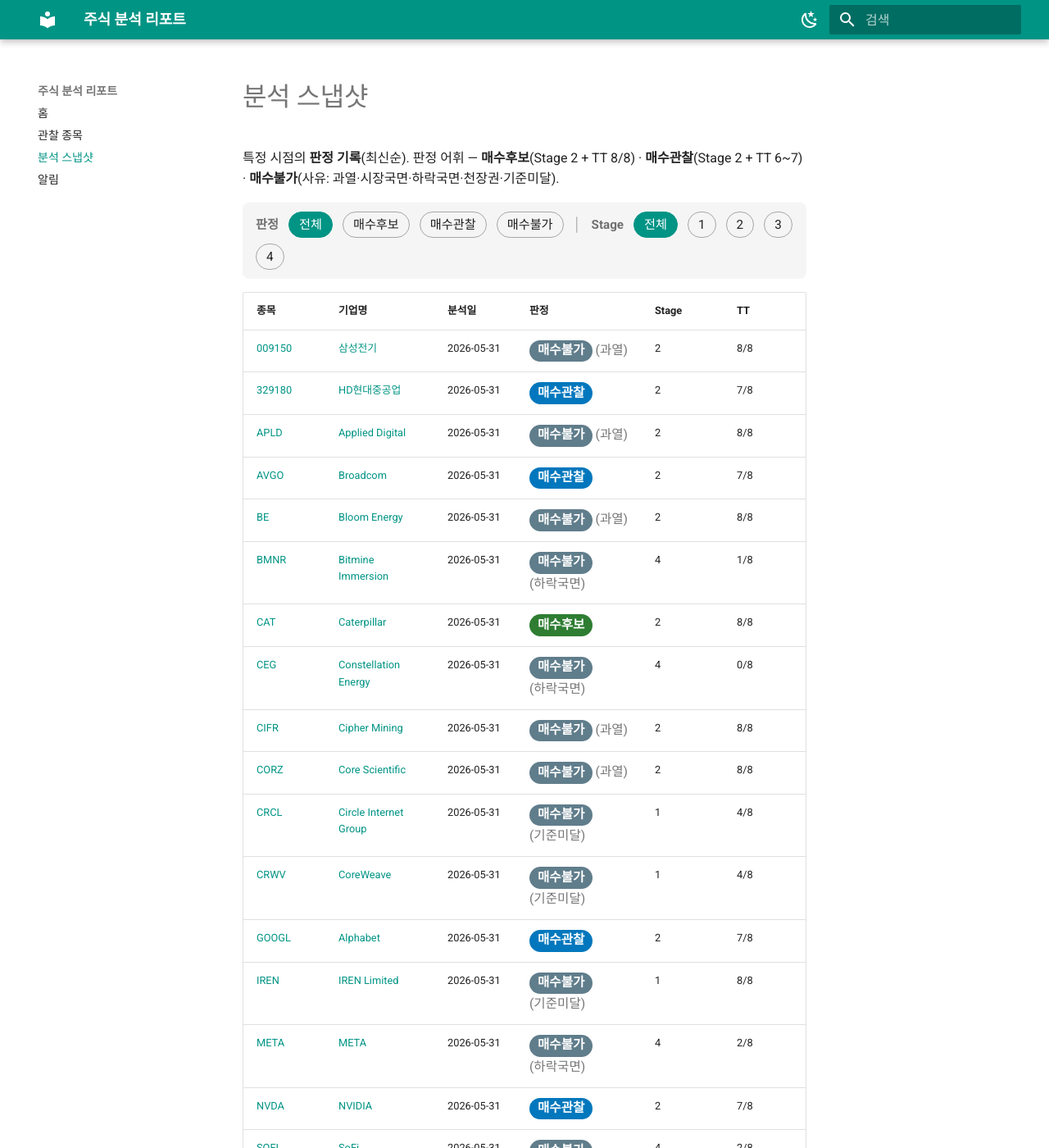
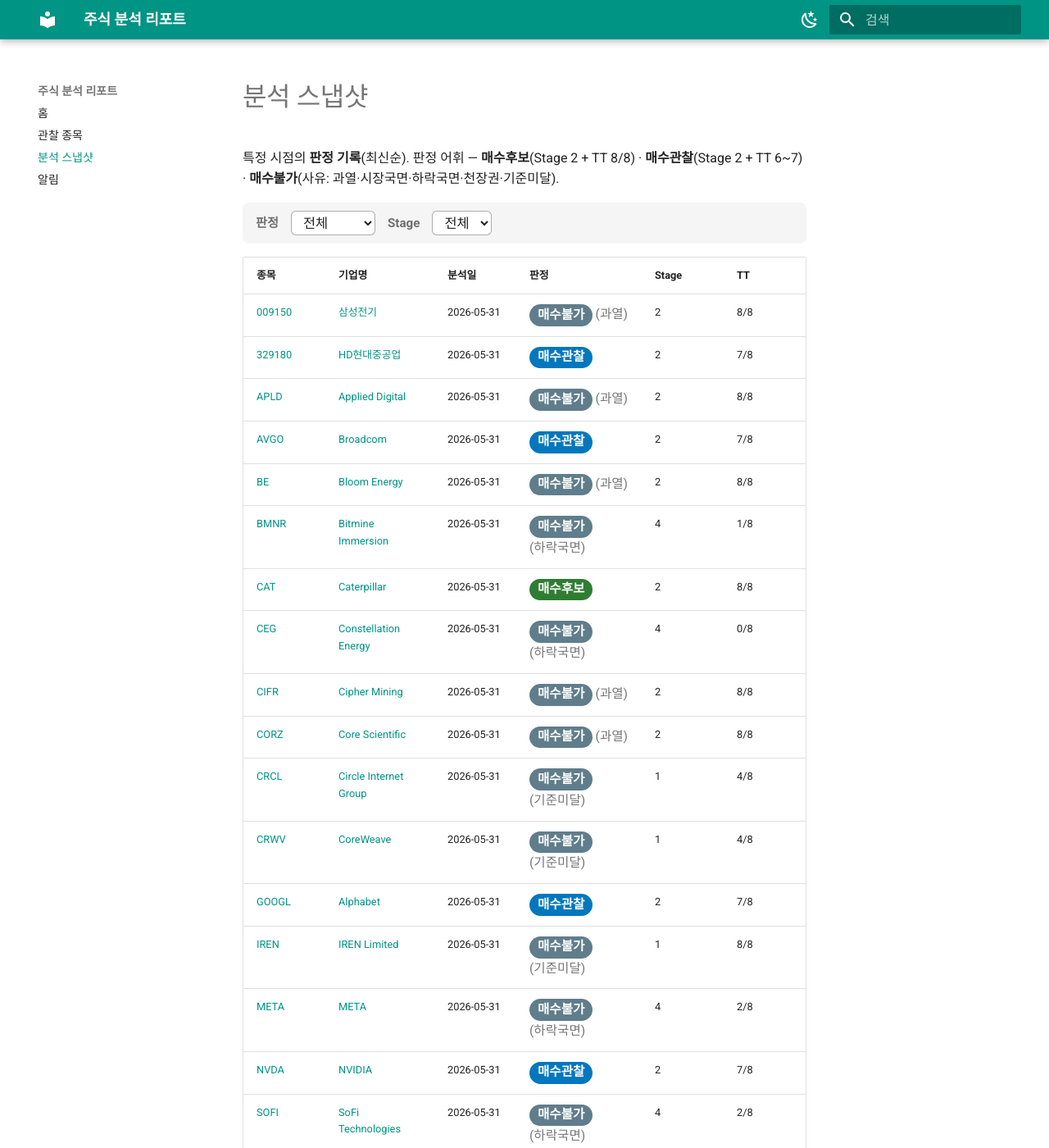
Before and after one commit to workindex/stock-reports, an MkDocs documentation site: the page built from docs/snapshots/index.md, in a window 1280 px wide and 1400 px high. Shown: the whole window at 82% size. Built offline with MkDocs 1.6.1 and Material for MkDocs 9.7.7, drawn with Linux system fonts in a browser that asks for light colours; comment, search, counter and statistics services are not loaded.

Commit message:
refactor: 필터 UI를 버튼에서 select 드롭다운으로 변경

```diff
--- a/docs/javascripts/tablesort.js
+++ b/docs/javascripts/tablesort.js
@@ -37,15 +37,9 @@
     });
   }
 
-  document.querySelectorAll('.sf').forEach(function (btn) {
-    btn.addEventListener('click', function () {
-      var field = btn.dataset.f;
-      filterState[field] = btn.dataset.v;
-
-      document.querySelectorAll('.sf[data-f="' + field + '"]').forEach(function (b) {
-        b.classList.toggle('active', b === btn);
-      });
-
+  document.querySelectorAll('.sf-select').forEach(function (sel) {
+    sel.addEventListener('change', function () {
+      filterState[sel.dataset.f] = sel.value;
       applyFilters();
     });
   });
--- a/docs/snapshots/index.md
+++ b/docs/snapshots/index.md
@@ -3,18 +3,21 @@
 특정 시점의 **판정 기록**(최신순). 판정 어휘 — **매수후보**(Stage 2 + TT 8/8) · **매수관찰**(Stage 2 + TT 6~7) · **매수불가**(사유: 과열·시장국면·하락국면·천장권·기준미달).
 
 <div class="snap-filters">
-<span class="sf-label">판정</span>
-<button class="sf active" data-f="verdict" data-v="">전체</button>
-<button class="sf" data-f="verdict" data-v="cand">매수후보</button>
-<button class="sf" data-f="verdict" data-v="watch">매수관찰</button>
-<button class="sf" data-f="verdict" data-v="nobuy">매수불가</button>
-<span class="sf-sep">│</span>
-<span class="sf-label">Stage</span>
-<button class="sf active" data-f="stage" data-v="">전체</button>
-<button class="sf" data-f="stage" data-v="1">1</button>
-<button class="sf" data-f="stage" data-v="2">2</button>
-<button class="sf" data-f="stage" data-v="3">3</button>
-<button class="sf" data-f="stage" data-v="4">4</button>
+<label class="sf-label" for="sf-verdict">판정</label>
+<select class="sf-select" id="sf-verdict" data-f="verdict">
+<option value="">전체</option>
+<option value="cand">매수후보</option>
+<option value="watch">매수관찰</option>
+<option value="nobuy">매수불가</option>
+</select>
+<label class="sf-label" for="sf-stage">Stage</label>
+<select class="sf-select" id="sf-stage" data-f="stage">
+<option value="">전체</option>
+<option value="1">1</option>
+<option value="2">2</option>
+<option value="3">3</option>
+<option value="4">4</option>
+</select>
 </div>
 
 | 종목 | 기업명 | 분석일 | 판정 | Stage | TT |
--- a/docs/stylesheets/verdict.css
+++ b/docs/stylesheets/verdict.css
@@ -25,13 +25,13 @@
   cursor: pointer;
 }
 
-/* 스냅샷 필터 바 */
+/* 스냅샷·워치리스트 필터 바 */
 .snap-filters {
   display: flex;
   flex-wrap: wrap;
   align-items: center;
-  gap: 0.35rem 0.6rem;
-  padding: 0.55rem 0.8rem;
+  gap: 0.35rem 0.75rem;
+  padding: 0.5rem 0.8rem;
   margin-bottom: 0.75rem;
   background: var(--md-code-bg-color);
   border-radius: 0.4rem;
@@ -43,30 +43,18 @@
   color: var(--md-default-fg-color--light);
 }
 
-.sf-sep {
-  color: var(--md-default-fg-color--lighter);
+.sf-select {
+  padding: 0.2rem 0.5rem;
+  border: 1px solid var(--md-default-fg-color--lighter);
+  border-radius: 0.3rem;
+  background: var(--md-default-bg-color);
+  color: var(--md-default-fg-color);
+  font-size: 0.82rem;
+  cursor: pointer;
+  outline: none;
+  transition: border-color 0.15s;
 }
 
-.sf {
-  padding: 0.15rem 0.6rem;
-  border: 1px solid var(--md-default-fg-color--lighter);
-  border-radius: 1rem;
-  background: transparent;
-  cursor: pointer;
-  font-size: 0.76rem;
-  color: var(--md-default-fg-color);
-  transition: background 0.15s, color 0.15s, border-color 0.15s;
-  white-space: nowrap;
-  line-height: 1.6;
-}
-
-.sf:hover {
-  border-color: var(--md-primary-fg-color);
-  color: var(--md-primary-fg-color);
-}
-
-.sf.active {
-  background: var(--md-primary-fg-color);
-  color: var(--md-primary-bg-color);
+.sf-select:focus {
   border-color: var(--md-primary-fg-color);
 }
```
Also changed, not shown: docs/watchlist/index.md (+7 -5 lines), gen.py (+22 -17 lines).
